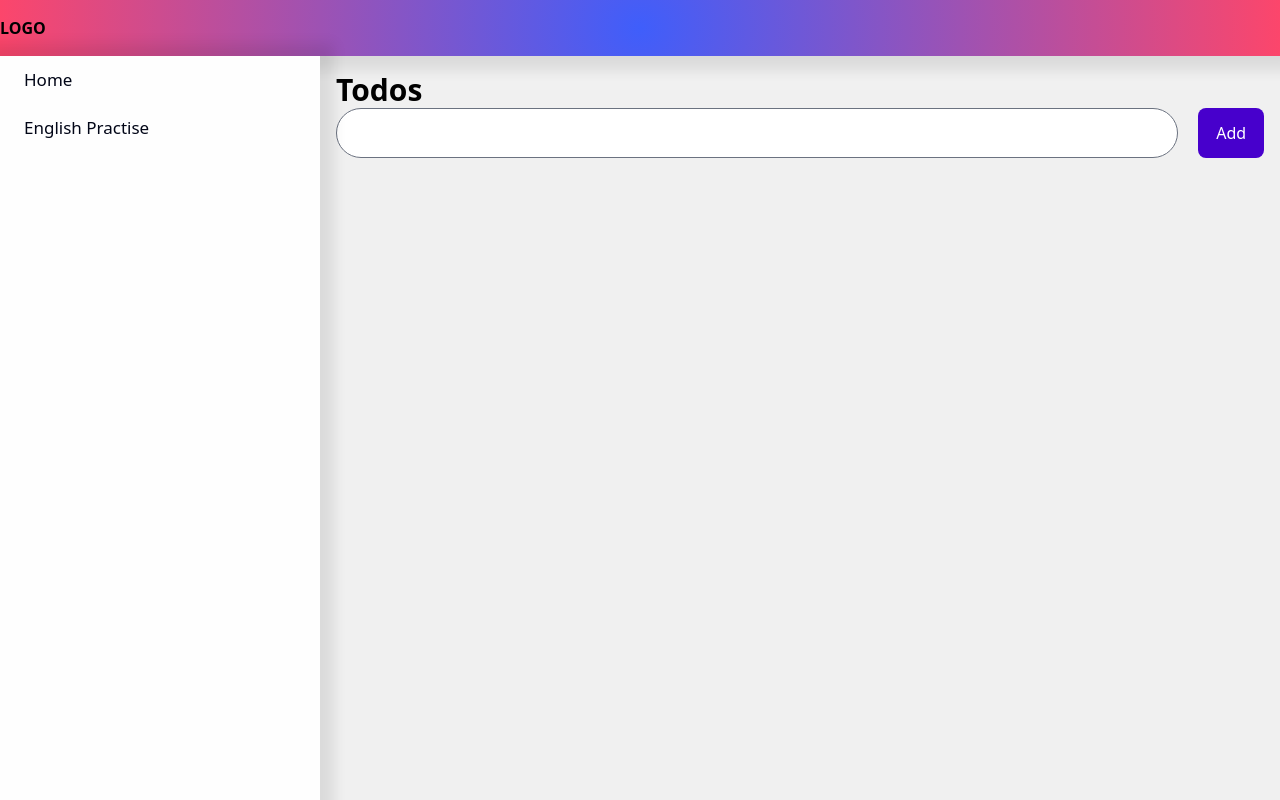
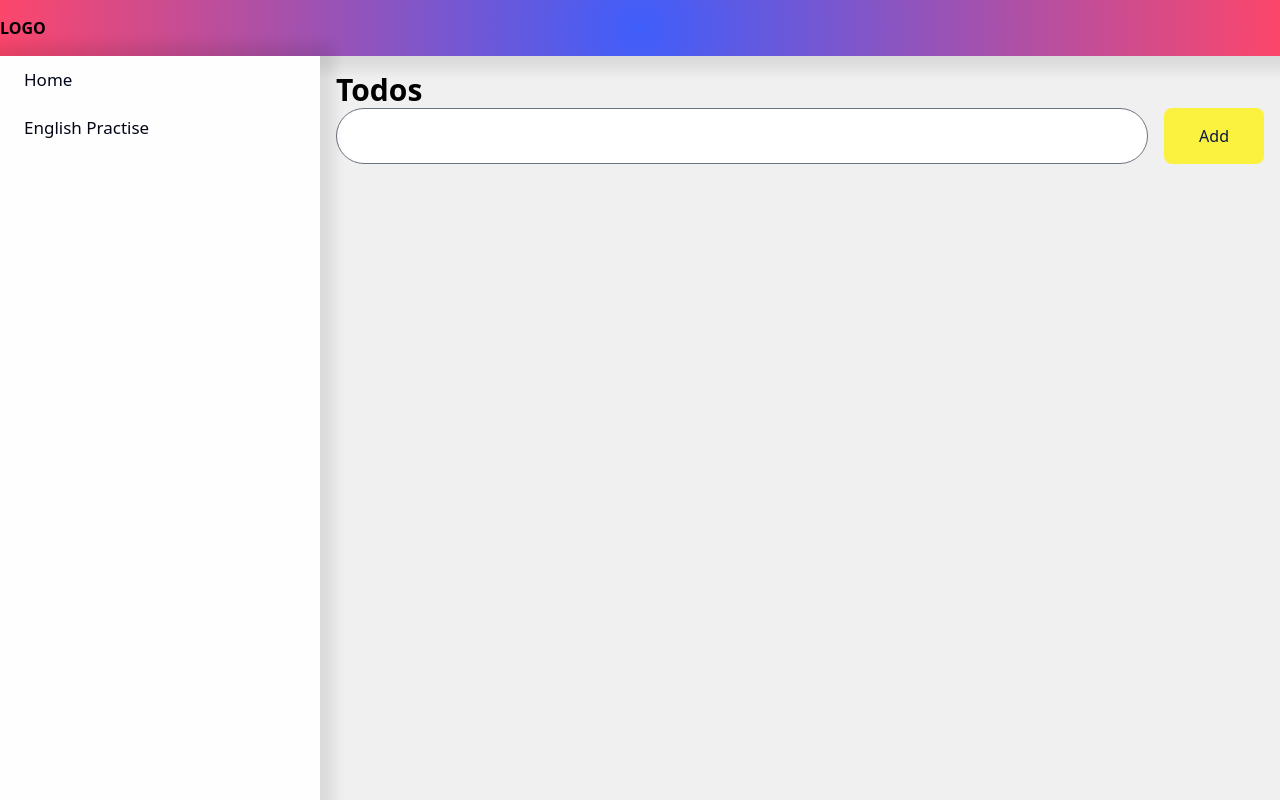
Before and after one commit to jimyeong/eagle_brothers, a React (Create React App) app: page / in a window 1280 px wide. Built offline with nearby package versions, Linux system fonts and the light colour scheme.

Commit message:
ripple effect

```diff
--- a/package.json
+++ b/package.json
@@ -14,13 +14,16 @@
     "@types/react-dom": "^18.2.7",
     "@types/react-router-dom": "^5.3.3",
     "axios": "^1.5.0",
+    "chart.js": "^4.4.0",
     "react": "^18.2.0",
+    "react-chartjs-2": "^5.2.0",
     "react-dom": "^18.2.0",
     "react-redux": "^8.1.2",
     "react-router-dom": "^6.15.0",
     "react-scripts": "5.0.1",
     "styled-components": "^6.0.7",
     "typescript": "^4.9.5",
+    "usehooks-ts": "^2.9.1",
     "web-vitals": "^2.1.4"
   },
   "scripts": {
--- a/src/Home/ui/AddItem.tsx
+++ b/src/Home/ui/AddItem.tsx
@@ -7,7 +7,15 @@ import { Buttons } from "components";
 import useTextInput from "hooks/useTextInput";
 import { useHomeContext } from "Home/HomePage";
 
-const UIAddItemBlock = styled.div``;
+const UIAddItemBlock = styled.div`
+  .btn-submit {
+    background: #fbf13f;
+    width: 110px;
+    margin-left: 16px;
+    color: #0a1744;
+    font-weight: 500;
+  }
+`;
 
 interface IAddItem {}
 
@@ -44,18 +52,12 @@ export default function AddItem() {
           onChange={onChange}
           onKeyDown={onKeyPressEnter}
         />
-        <button
+        <Buttons.RippleButton
           onClick={onClickButton}
-          style={{
-            backgroundColor: "#4700cc",
-            color: "#fff",
-            width: "70px",
-            marginLeft: "20px",
-          }}
-          className="rounded-lg px-3 py-2"
+          className="rounded-lg px-3 py-2 btn-submit"
         >
           Add
-        </button>
+        </Buttons.RippleButton>
       </div>
     </UIAddItemBlock>
   );
--- /dev/null
+++ b/src/components/Buttons/RiffleButton/RippleButton.tsx
@@ -0,0 +1,46 @@
+import React, { CSSProperties, MouseEventHandler, useRef } from "react";
+import styled from "styled-components";
+import useRipple from "hooks/useRipple";
+
+const UIRiffleButtonBlock = styled.button`
+  padding: 16px;
+  background-color: "#1e293b";
+  color: white;
+  border: none;
+  border-radius: 8px;
+  cursor: pointer;
+  position: relative;
+  overflow: hidden;
+
+  @keyframes ripple {
+    to {
+      transform: scale(4);
+      opacity: 0;
+    }
+  }
+`;
+
+interface IRippleButton extends React.PropsWithChildren {
+  onClick: MouseEventHandler<HTMLButtonElement>;
+  className: string;
+  style?: CSSProperties;
+}
+export default function RippleButton({
+  children,
+  onClick,
+  className,
+  style,
+}: IRippleButton) {
+  const ref = useRef<HTMLButtonElement>(null);
+  const ripples = useRipple(ref);
+  return (
+    <UIRiffleButtonBlock
+      style={style && style}
+      ref={ref}
+      onClick={onClick}
+      className={className}
+    >
+      {ripples} {children}
+    </UIRiffleButtonBlock>
+  );
+}
--- a/src/components/Nav/Nav.tsx
+++ b/src/components/Nav/Nav.tsx
@@ -27,7 +27,7 @@ export default function Nav() {
       <ul>
         {navList.map((item: TypeNavItem, i: number) => {
           return (
-            <li className="nav__item">
+            <li key={i} className="nav__item">
               <Link to={item.path} className="nav__link text-slate-950">
                 {item.name}
               </Link>
--- a/src/components/index.ts
+++ b/src/components/index.ts
@@ -3,10 +3,11 @@ import Footer from "components/Footer/Footer";
 import TextInput from "components/Forms/Inputs/TextInput";
 import RectangleButton from "components/Buttons/RectangleButton/RectangleButton";
 import DefaultButton from "components/Buttons/DefaultButton";
+import RippleButton from "./Buttons/RiffleButton/RippleButton";
 import Nav from "components/Nav/Nav";
 
 const Forms = { TextInput };
 const Layout = { Header, Footer, Nav };
-const Buttons = { RectangleButton, DefaultButton };
+const Buttons = { RectangleButton, DefaultButton, RippleButton };
 
 export { Layout, Forms, Buttons };
--- a/src/configs/UIConfigs.ts
+++ b/src/configs/UIConfigs.ts
@@ -1,11 +1,12 @@
 const UIConfig = {
   colour: {
-    primary: "#00c853",
+    primary: "#3f5efb",
     primaryBright: "#33d375",
-    primaryDark: "#008c3a",
-    secondary: "#ffea00",
+    primaryDark: "#3f5efb",
+    secondary: "#fb3f69",
     secondaryBright: "#ffee33",
-    secondaryDark: "#b2a300",
+    secondaryDark: "#b02c4a",
+    highlightColour1: "#fbf13f",
   },
   layouts: {
     footer: {
--- /dev/null
+++ b/src/hooks/useRipple.tsx
@@ -0,0 +1,59 @@
+import { element } from "prop-types";
+import React, { useEffect, useState } from "react";
+import { useDebounce } from "usehooks-ts";
+
+const useRipple = <T extends HTMLElement>(ref: React.RefObject<T>) => {
+  const [ripples, setRipples] = useState<React.CSSProperties[]>([]);
+  useEffect(() => {
+    if (ref.current) {
+      const elem = ref.current;
+      const clickHandler = (e: MouseEvent) => {
+        let rect = elem.getBoundingClientRect();
+        let left = e.clientX - rect.left;
+        let top = e.clientY - rect.top;
+        const height = elem.clientHeight;
+        const width = elem.clientWidth;
+        const diameter = Math.max(width, height);
+        setRipples([
+          ...ripples,
+          {
+            top: top - diameter / 2,
+            left: left - diameter / 2,
+            height: Math.max(width, height),
+            width: Math.max(width, height),
+          },
+        ]);
+      };
+      elem.addEventListener("click", clickHandler);
+      return () => {
+        elem.removeEventListener("click", clickHandler);
+      };
+    }
+  }, [ref, ripples]);
+
+  const _debounced = useDebounce(ripples, 1000);
+  useEffect(() => {
+    if (_debounced.length) {
+      setRipples([]);
+    }
+  }, [_debounced.length]);
+
+  return ripples?.map((style, i) => {
+    return (
+      <span
+        key={i}
+        style={{
+          ...style,
+          position: "absolute",
+          backgroundColor: "#fff",
+          opacity: "25%",
+          transform: "scale(0)",
+          animation: "ripple 600ms linear",
+          borderRadius: "50%",
+        }}
+      />
+    );
+  });
+};
+
+export default useRipple;
```
Also changed, not shown: 1 other file (tests, documents, lock files or other folders).
